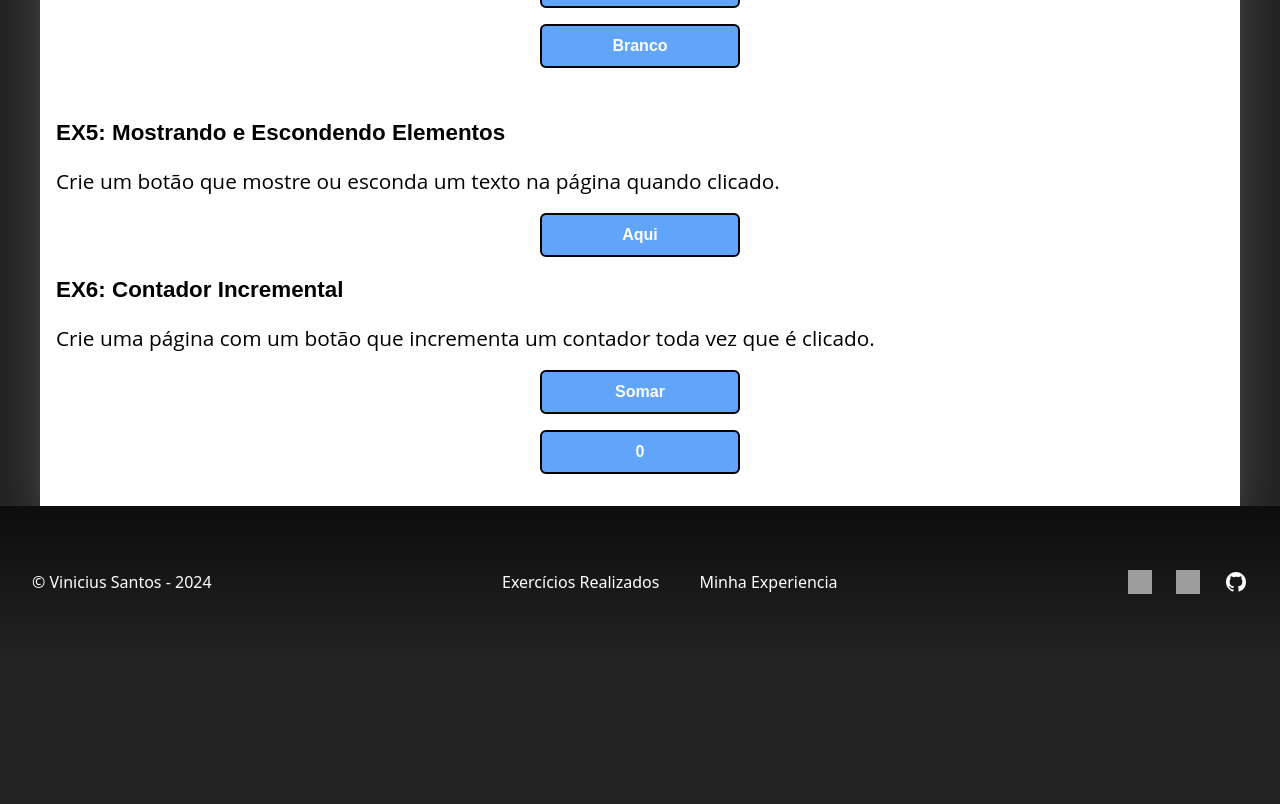
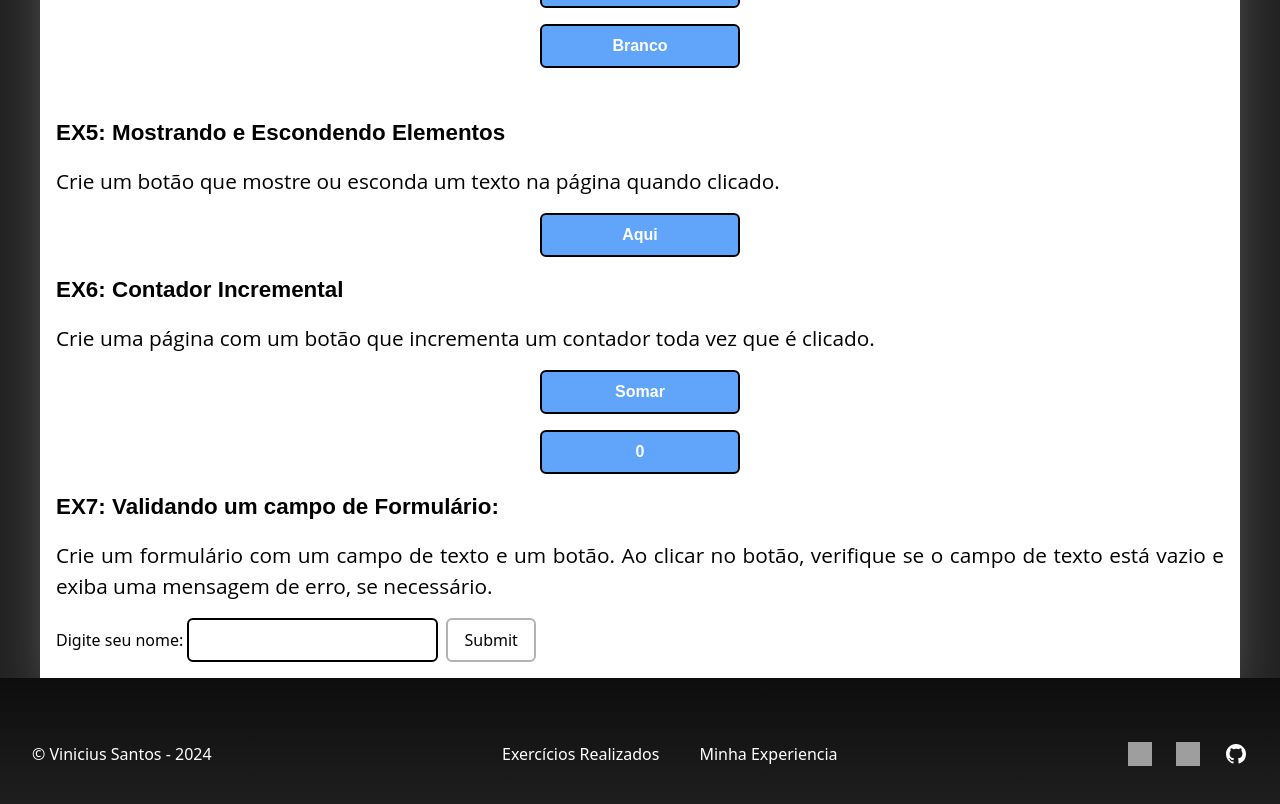
Before and after one commit to RosiestSloth/JavaScript-Trajectory, a Nuxt app: page /Java-Script/ex-1 in a window 1280 px wide. Shown: the part 1471-2275 px from the top of the page. Before the commit the page ends 2129 px from the top, so only its background shows below. Built offline with nearby package versions, Linux system fonts and the light colour scheme; grey boxes are pictures that could not be loaded.

Commit message:
Ex-07 Validando formulário
Aqui, faço a resolução do 7º exercício que é uma validação de formulário simples utilizando apenas JavaScript e DOM

```diff
--- a/pages/Java-Script/ex-1.vue
+++ b/pages/Java-Script/ex-1.vue
@@ -159,6 +159,24 @@
                 {{ soma }}
               </p>
            </section>
+           <section id="ex-7">
+            <h2 class="bg-white text-black text-[1.1em] md:text-[1.4em] font-montserrat font-[600] md:flex-1">
+              <strong>EX7:</strong> Validando um campo de Formulário:
+            </h2>
+            <p class="font-open-sans text-[0.9em] md:text-[1.3em] mt-4 text-justify font-[400]">
+              Crie um formulário com um campo de texto e um botão. Ao clicar no botão, verifique se o campo de texto está vazio e exiba uma mensagem de erro, se necessário.
+            </p>
+            <form onsubmit="event.preventDefault(); Validar();" class="pt-4">
+              <label for="nome">Digite seu nome: </label>
+              <input class="p-2 border-2 border-black rounded-md " type="text" id="nome">
+              <button
+              class="hover:bg-black hover:text-white py-2 px-4 mx-2 rounded-md border-2 border-black/30"
+              type="button"
+              @click="Validar()"
+              >Submit</button>
+              <p id="erro"></p>
+            </form>
+           </section>
         </article>
       </main>
       <Rodape />
@@ -219,6 +237,18 @@
             somarUm() {
               this.soma += 1;
             },
+            Validar() {
+              const submit = document.getElementById('nome');
+              const erro = document.getElementById('erro');
+
+              if (!submit.value.trim()) {
+                erro.innerHTML = 'ERRO! Você deve digitar um valor válido.';
+                erro.style.color = 'red';
+              } else {
+                erro.innerHTML = 'SUCESSO! Nome cadastrado com exito.';
+                erro.style.color = 'green';
+              }
+            },
         },
     };
 </script>
```
Lines whose indentation alone changed are shown as unchanged.
